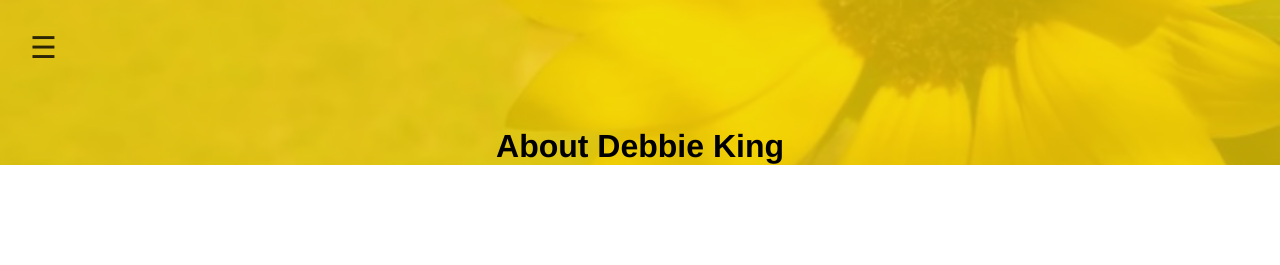
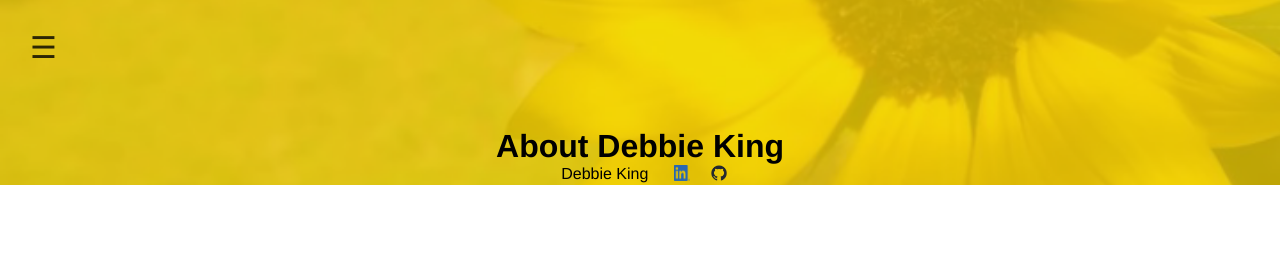
Before and after one commit to CourseworkFullstackAcademy/block12, a plain HTML site: page about.html in a window 1280 px wide. Drawn offline with Linux system fonts and the light colour scheme.

Commit message:
Update about.html

```diff
--- a/about.html
+++ b/about.html
@@ -13,14 +13,24 @@
 		<div class="nav" id="nav">
 		  <a href="javascript:void(0)" class="close" onclick="closeNav()">&times;</a>
 		  <a href="index.html">HOME</a>
-		  <a href="porfolio.html">PORTFOLIO</a>
+		  <a href="portfolio.html">PORTFOLIO</a>
 		  <a href="contact.html">CONTACT</a>
 		  <a href="about.html">ABOUT</a>
 	  </div>
 
 	  <span onclick="openNav()" class="open" id="open">&#9776</span>
 	  <h1>About Debbie King</h1>
+	  <footer>
+		<div class="footer">
+			<div id="footerName">Debbie King</div>
+			<div>
+				<a href="https://www.linkedin.com/in/debbieaking/" target="_blank"><img src="imgs/linkedinlogo.png" class="socialIcon"/></a>
+				<a href="https://github.com/DebFullstack" target="_blank"><img src="imgs/githublogo.png" class="socialIcon" id="gitHubLogo"/></a>
+			</div>
+		</div>
+	</footer>
 	  </div>
+
 	  <script src="javascript.js"></script>
 </body>
 </html>
```
